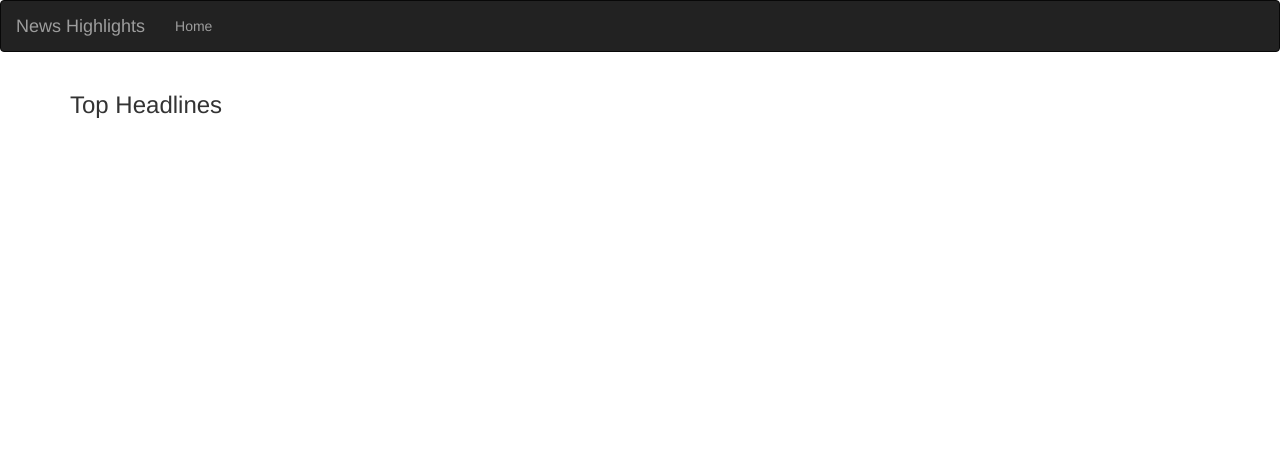
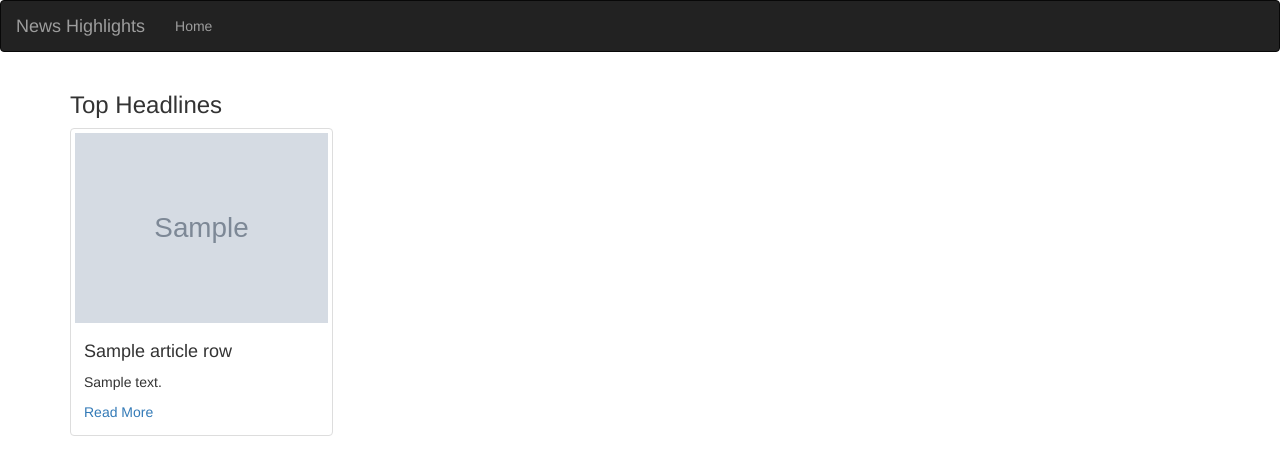
Before and after one commit to ppolle/news-highlight, a Flask app: template app/templates/articles.html in a window 1280 px wide. Shown: the top 475 px of the page. Run offline with Flask 2, Linux system fonts and the light colour scheme; the template is opened without the code that fills it: most values are stand-ins (such as "Sample title", 1, 10 or a date in 2020); grey boxes marked "Sample" are stand-in pictures; some libraries are stand-ins or nearby versions.

Commit message:
re-worked articles.html template design

```diff
--- a/app/templates/articles.html
+++ b/app/templates/articles.html
@@ -3,14 +3,21 @@
 <div class="container">
 	<!-- Popular movie section  -->
         <h3> Top Headlines</h3>
-        {% for article_row in articles | batch(3)%}
+        {% for article_row in articles | batch(4)%}
 	        <div class="row">
 
 		        {% for article in article_row %}
 		        	<div class="col-md-3">
-			        	<!-- <ul>
-			        		<li>{{ article.title}} </li>
-			        	</ul> -->
+				        <div class="thumbnail">
+						      <img src="{{article.image}}" alt="{{article.title}}">
+						      <div class="caption">
+						        <h4>{{article.title |truncate(35)}}</h4>
+						        <p>{{article.description | truncate(80)}}</p>
+						        <a href="{{article.url}}" target="_blank"> Read More</a>
+
+						      </div>
+	  					</div>
+
 
 			     	</div>
 
--- a/app/templates/index.html
+++ b/app/templates/index.html
@@ -19,6 +19,7 @@
 					<div class="panel-body">
 						<p>
 							{{ sources.description |truncate(100)}}
+
 						</p>
 						<a href="/sources/{{sources.id}}" class="btn btn-success btn-sm">{{sources.name}} News</a>
 					</div>
```
Also changed, not shown: app/requests.py (+7 -2 lines).
